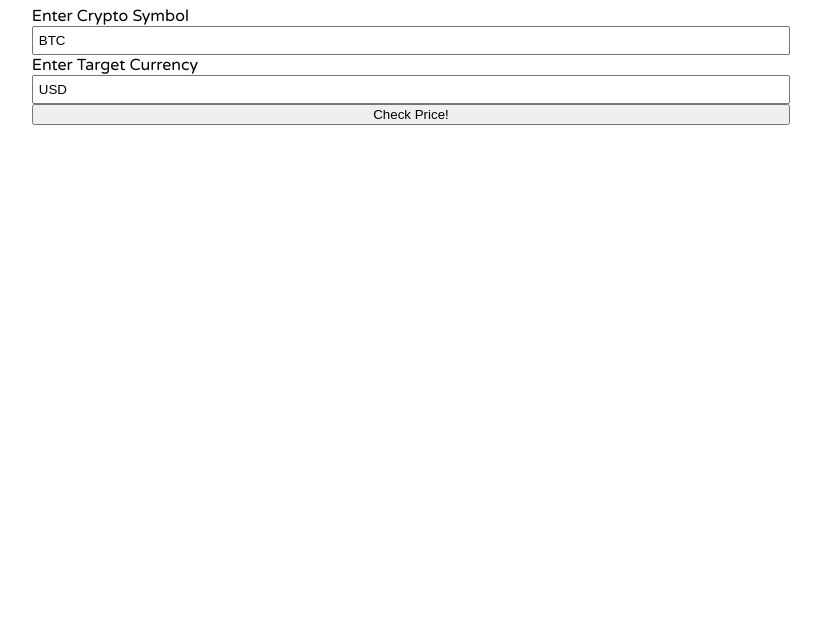
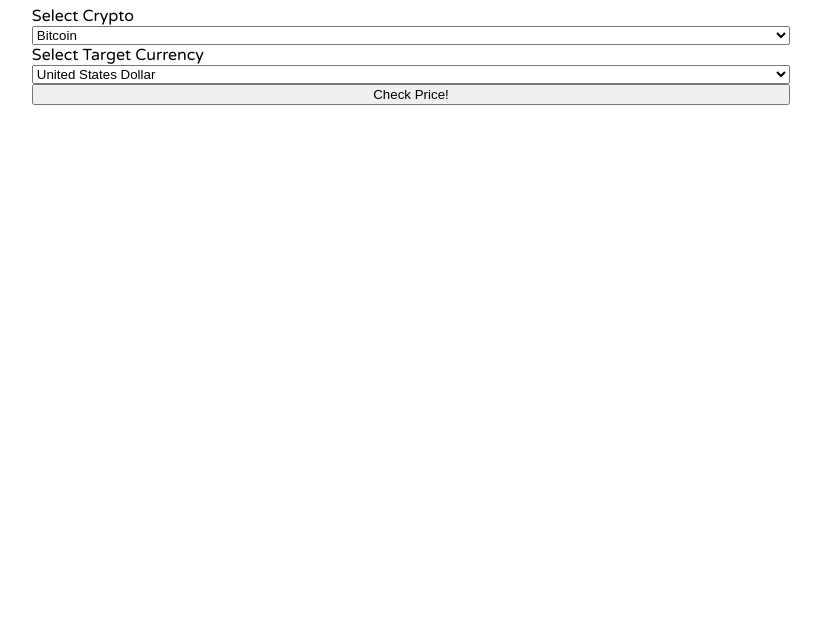
Before and after one commit to gaganssingh/CryptoTracker, a plain HTML site: page index.html in a window 1280 px wide. Shown: the part 160-800 px from the top of the page, without its empty margins (229-1050 px from the left). Drawn offline with nearby package versions, Linux system fonts and the light colour scheme.

Commit message:
Reworked form to show dropdowns instead of text fields. Updated js code to reflect these changes

```diff
--- a/app.js
+++ b/app.js
@@ -15,6 +15,7 @@ function formatQueryParams(params) {
 
 function displayLivePrice(responseJson) {
 	$("#current-price").empty();
+	$("#js-crypto-error-message").text("");
 	const cryptoName = Object.keys(responseJson.rates);
 	const cryptoValue = Number(Object.values(responseJson.rates)).toFixed(2);
 	$("#current-price").append(
@@ -25,8 +26,16 @@ function displayLivePrice(responseJson) {
 }
 
 function displayNews(responseJson) {
+	console.log(responseJson);
+	$("#js-news-error-message").text("");
+	$("#news-section-title").empty();
 	$("#news-list").empty();
-	for (let i = 0; i < 10; i++) {
+
+	if (responseJson.articles.length < 10) {
+		$("#news-section-title").text("Sadly, no news articles available. Please select a different cryptocurrency.");
+	} else {
+		$("#news-section-title").text("Latest News");
+		for (let i = 0; i < responseJson.articles.length; i++) {
 			$("#news-list").append(`
             <li><h3>${responseJson.articles[i].title}</h3>
             <p>Written By ${responseJson.articles[i].author}</p>
@@ -34,6 +43,7 @@ function displayNews(responseJson) {
             <a href="${responseJson.articles[i].url}" target="_blank">More Info</a>
             </li>
             `);
+		}
 	}
 }
 
@@ -60,9 +70,9 @@ function getLivePrice(searchTerm, currency) {
 		});
 }
 
-function getLatestNews(searchTerm) {
+function getLatestNews(newsSearchTerm) {
 	const newsParams = {
-		q        : searchTerm,
+		q        : newsSearchTerm,
 		language : "en"
 	};
 	const queryString = formatQueryParams(newsParams);
@@ -90,10 +100,12 @@ function getLatestNews(searchTerm) {
 function watchForm() {
 	$("form").submit((event) => {
 		event.preventDefault();
-		const searchTerm = $("#js-search-term").val();
+		const searchTerm = $("#js-crypto").val();
+		const newsSearchTerm = `${$("#js-crypto option:selected").text()} cryptocurrency`;
+		console.log(newsSearchTerm);
 		const selectedCurrency = $("#js-fiat").val();
 		getLivePrice(searchTerm, selectedCurrency);
-		getLatestNews(searchTerm);
+		getLatestNews(newsSearchTerm);
 	});
 }
 
--- a/index.html
+++ b/index.html
@@ -17,11 +17,75 @@
 
     <section role="main" class="container">
         <form id="js-form">
-                <label for="search-term">Enter Crypto Symbol</label>
-                <input type="text" name="search-term" id="js-search-term" value="BTC" required>
+                <label for="crypto">Select Crypto</label>
+                <select id="js-crypto" name="crypto">
+                    <option value="BTC">Bitcoin</option>
+                    <option value="BCH">Bitcoin Cash</option>
+                    <option value="ETH">Ethereum</option>
+                    <option value="ETC">Ethereum Classic</option>
+                    <option value="LTC">Litecoin</option>
+                    <option value="ABC">Alphabit</option>
+                    <option value="BNB">Binance</option>
+                    <option value="BTG">Bitcoin Gold</option>
+                    <option value="BLOCK">Blocknet</option>
+                    <option value="ADA">Cardano</option>
+                    <option value="CNX">Cryptonex</option>
+                    <option value="DASH">Dash</option>
+                    <option value="DCR">Decred</option>
+                    <option value="DGD">DigixDAO</option>
+                    <option value="DOGE">Dogecoin</option>
+                    <option value="EOS">EOS</option>
+                    <option value="MIOTA">IOTA</option>
+                    <option value="LTC">Litecoin</option>
+                    <option value="MKR">Maker</option>
+                    <option value="MONA">MonaCoin</option>
+                    <option value="XMR">Monero</option>
+                    <option value="NEO">NEO</option>
+                    <option value="GBYTE">Obyte</option>
+                    <option value="XRP">Ripple</option>
+                    <option value="611">SixEleven</option>
+                    <option value="XLM">Stellar</option>
+                    <option value="TRX">TRON</option>
+                    <option value="XRP">XRP</option>
+                    <option value="XTZ">Tezos</option>
+                    <option value="ZEC">Zcash</option>
+                    <option value="XZC">Zcoin</option>
+                </select>
 
-                <label for="fiat">Enter Target Currency</label>
-                <input type="text" name="fiat" id="js-fiat" value="USD" required>
+                <label for="fiat">Select Target Currency</label>
+                <select id="js-fiat" name="fiat">
+                    <option value="USD">United States Dollar</option>
+                    <option value="AUD">Australian Dollar</option>
+                    <option value="BDT">Bangladeshi Taka</option>
+                    <option value="BRL">Brazilian Real</option>
+                    <option value="GBP">British Pound Sterling</option>
+                    <option value="BGN">Bulgarian Lev</option>
+                    <option value="CAD">Canadian Dollar</option>
+                    <option value="CNY">Chinese Renminbi</option>
+                    <option value="HRK">Croatian Kuna</option>
+                    <option value="CZK">Czech Krone</option>
+                    <option value="DKK">Danish Krone</option>
+                    <option value="EUR">Euro</option>
+                    <option value="HKD">Hong Kong Dollar</option>
+                    <option value="INR">Indian Rupee</option>
+                    <option value="ISK">Icelandic Króna</option>
+                    <option value="JPY">Japanese Yen</option>
+                    <option value="KWD">Kuwaiti Dinar</option>
+                    <option value="LBP">Lebanese Pound</option>
+                    <option value="MXN">Mexican Peso</option>
+                    <option value="MAD">Moroccan Dirham</option>
+                    <option value="ANG">Netherlands Antillean Guilder</option>
+                    <option value="PKR">Pakistani Rupee</option>
+                    <option value="PHP">Philippine Peso</option>
+                    <option value="RON">Romanian Leu</option>
+                    <option value="RUB">Russian Ruble</option>
+                    <option value="SGD">Singapore Dollar</option>
+                    <option value="KRW">South Korean Won</option>
+                    <option value="SEK">Swedish Krona</option>
+                    <option value="CHF">Swiss Franc</option>
+                    <option value="AED">United Arab Emirates Dirham</option>
+                    <option value="NZD">New Zealand Dollar</option>
+                </select>
 
                 <input type="submit" value="Check Price!">
             </form>
@@ -30,7 +94,7 @@
     </section>
 
     <section id="news" class="hidden">
-        <h2>Latest News</h2>
+        <h2 id="news-section-title"></h2>
         <ul id="news-list"></ul>
         <p id="js-news-error-message" class="error-message"></p>
     </section>
```
Lines whose indentation alone changed are shown as unchanged.
